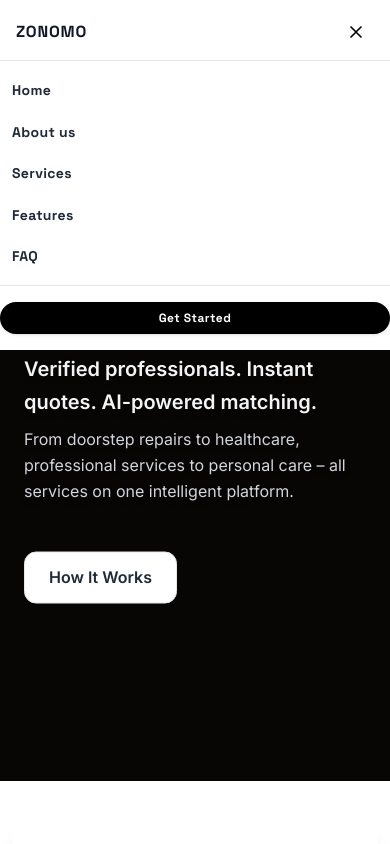
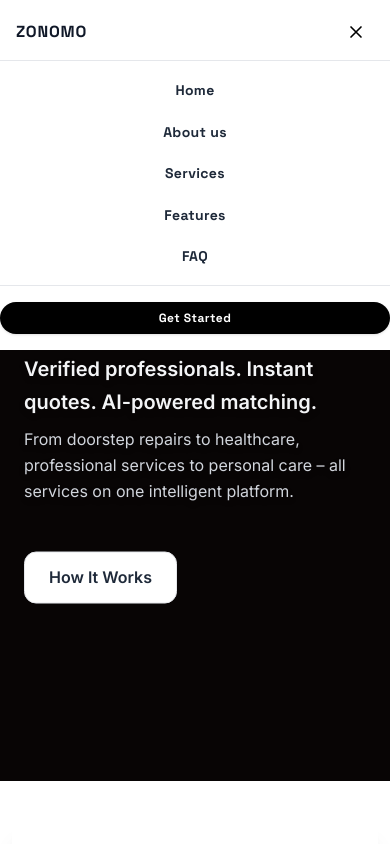
Before and after one commit to chaudhary64/zonomo-landing-page, a Next.js app: page / in a window 390 px wide. Both pictures are taken after a click on the button "Open menu". Shown: the top 844 px of the page. Built offline with nearby package versions, Linux system fonts and the light colour scheme; grey boxes are pictures that could not be loaded.

Commit message:
refactor(Nav): center-align mobile navigation menu items for improved aesthetics

```diff
--- a/src/components/Nav.js
+++ b/src/components/Nav.js
@@ -150,7 +150,7 @@ export default function Nav() {
                 className="xl:hidden border-t border-gray-200 py-4 absolute top-full left-0 z-50 bg-white w-full"
                 aria-label="Mobile Navigation"
               >
-                <ul className="flex flex-col space-y-4" role="menu">
+                <ul className="flex flex-col space-y-4 text-center" role="menu">
                   <li role="none">
                     <Link
                       href="/"
```
